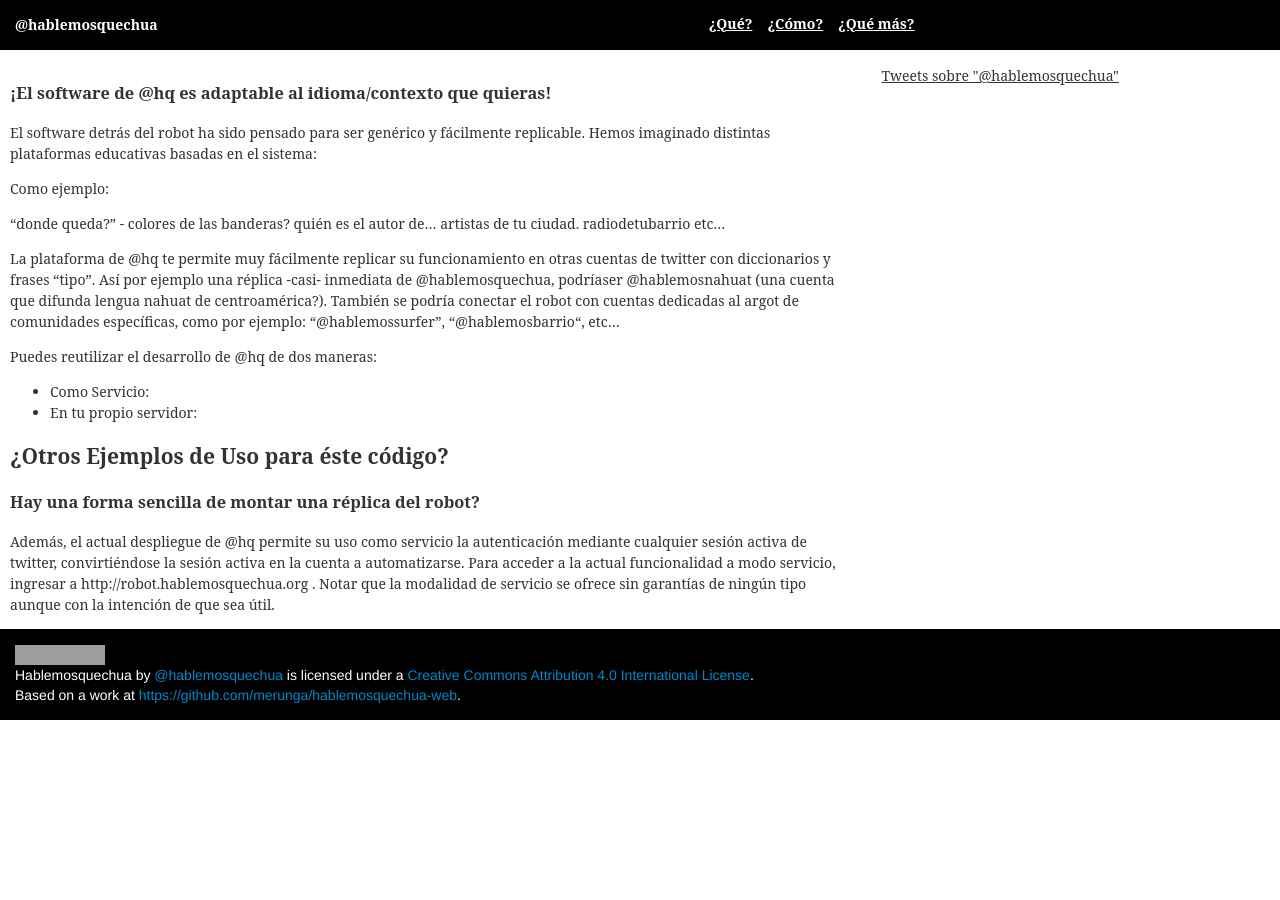
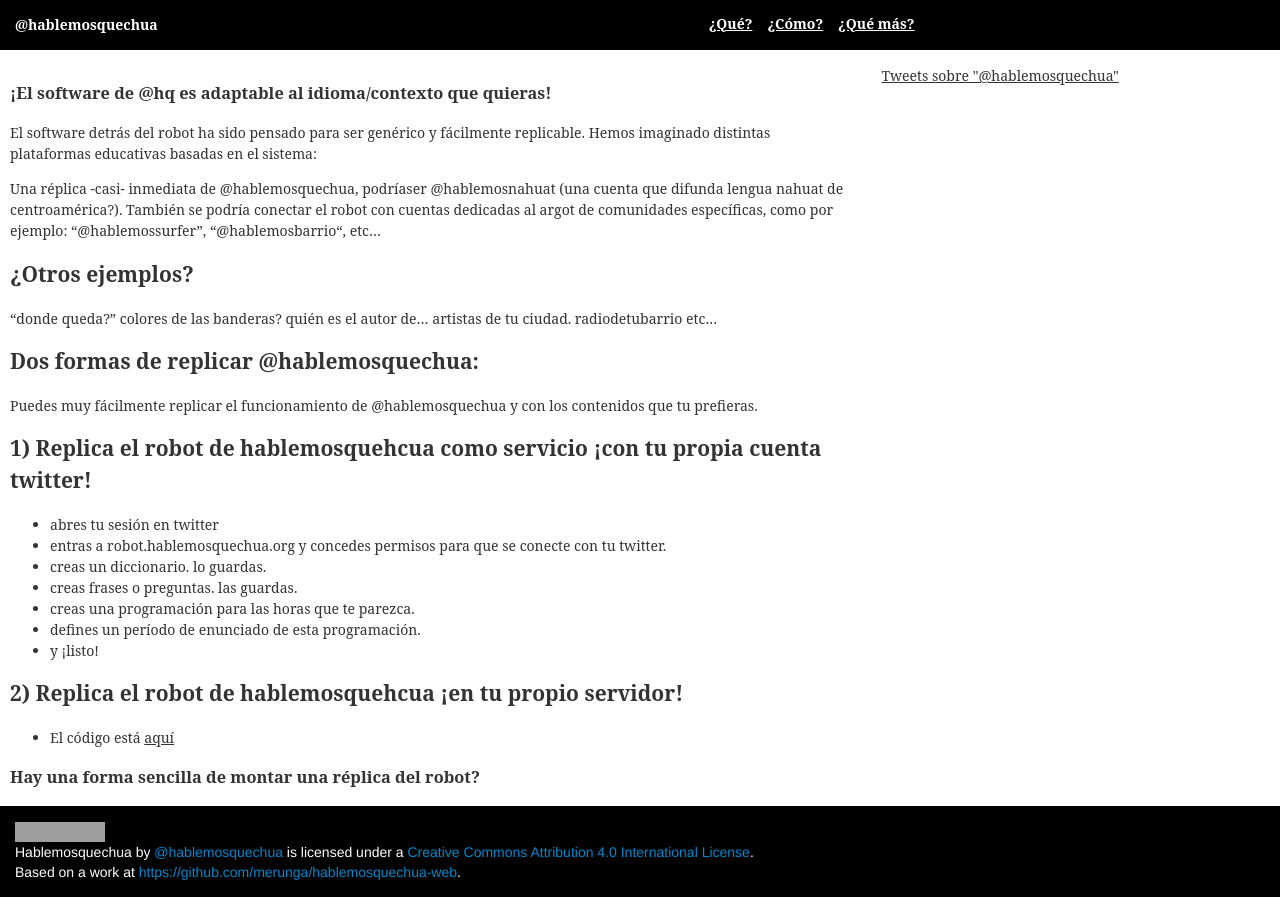
Before and after one commit to merunga/hablemosquechua-web, a Jekyll site: the page built from ejemplos.md, in a window 1280 px wide. Built offline with Jekyll 4.4.1, drawn with Linux system fonts in a browser that asks for light colours; some web fonts are replaced; comment, search, counter and statistics services are not loaded; grey boxes are pictures that could not be loaded.

Commit message:
mas textos...

```diff
--- a/ejemplos.md
+++ b/ejemplos.md
@@ -8,28 +8,31 @@ title: hablemosquechua - Ejemplos
 El software detrás del robot ha sido pensado para ser genérico y fácilmente
 replicable. Hemos imaginado distintas plataformas educativas basadas en el sistema:
 
-Como ejemplo:
+Una réplica -casi- inmediata de @hablemosquechua, podríaser @hablemosnahuat (una cuenta que difunda lengua nahuat de centroamérica?). También se podría conectar el robot con cuentas dedicadas al argot de comunidades específicas, como por ejemplo: “@hablemossurfer”, “@hablemosbarrio“, etc...
 
-"donde queda?" -
+# ¿Otros ejemplos?
+
+"donde queda?"
 colores de las banderas?
 quién es el autor de...
 artistas de tu ciudad.
 radiodetubarrio
 etc...
 
-La plataforma de @hq te permite muy fácilmente replicar su funcionamiento en otras
-cuentas de twitter con diccionarios y frases “tipo”. Así por ejemplo una réplica -casi- inmediata de @hablemosquechua, podríaser @hablemosnahuat (una cuenta que difunda lengua nahuat de centroamérica?). También se podría conectar el robot con cuentas dedicadas al argot de comunidades específicas, como por ejemplo: “@hablemossurfer”, “@hablemosbarrio“, etc...
+# Dos formas de replicar @hablemosquechua:
+Puedes muy fácilmente replicar el funcionamiento de @hablemosquechua y con los contenidos que tu prefieras.
 
-Puedes reutilizar el desarrollo de @hq de dos maneras:
-- Como Servicio:
-- En tu propio servidor:
+# 1) Replica el robot de hablemosquehcua como servicio ¡con tu propia cuenta twitter!
+* abres tu sesión en twitter
+* entras a robot.hablemosquechua.org y concedes permisos para que se conecte con tu twitter.
+* creas un diccionario. lo guardas.
+* creas frases o preguntas. las guardas.
+* creas una programación para las horas que te parezca.
+* defines un período de enunciado de esta programación.
+* y ¡listo!
 
-
-## ¿Otros Ejemplos de Uso para éste código?
-
-
+# 2) Replica el robot de hablemosquehcua ¡en tu propio servidor!
+* El código está [aquí](https://github.com/merunga/hablemosquechua-web/){:target="_blank"}
 
 
 ### Hay una forma sencilla de montar una réplica del robot?
-
-Además, el actual despliegue de @hq permite su uso como servicio la autenticación mediante cualquier sesión activa de twitter, convirtiéndose la sesión activa en la cuenta a automatizarse. Para acceder a la actual funcionalidad a modo servicio, ingresar a http://robot.hablemosquechua.org . Notar que la modalidad de servicio se ofrece sin garantías de ningún tipo aunque con la intención de que sea útil.
```
Also changed, not shown: acerca-de.md (+17 -21 lines), como-funciona.md (+0 -11 lines), index.md (+0 -2 lines), 4 other files.
